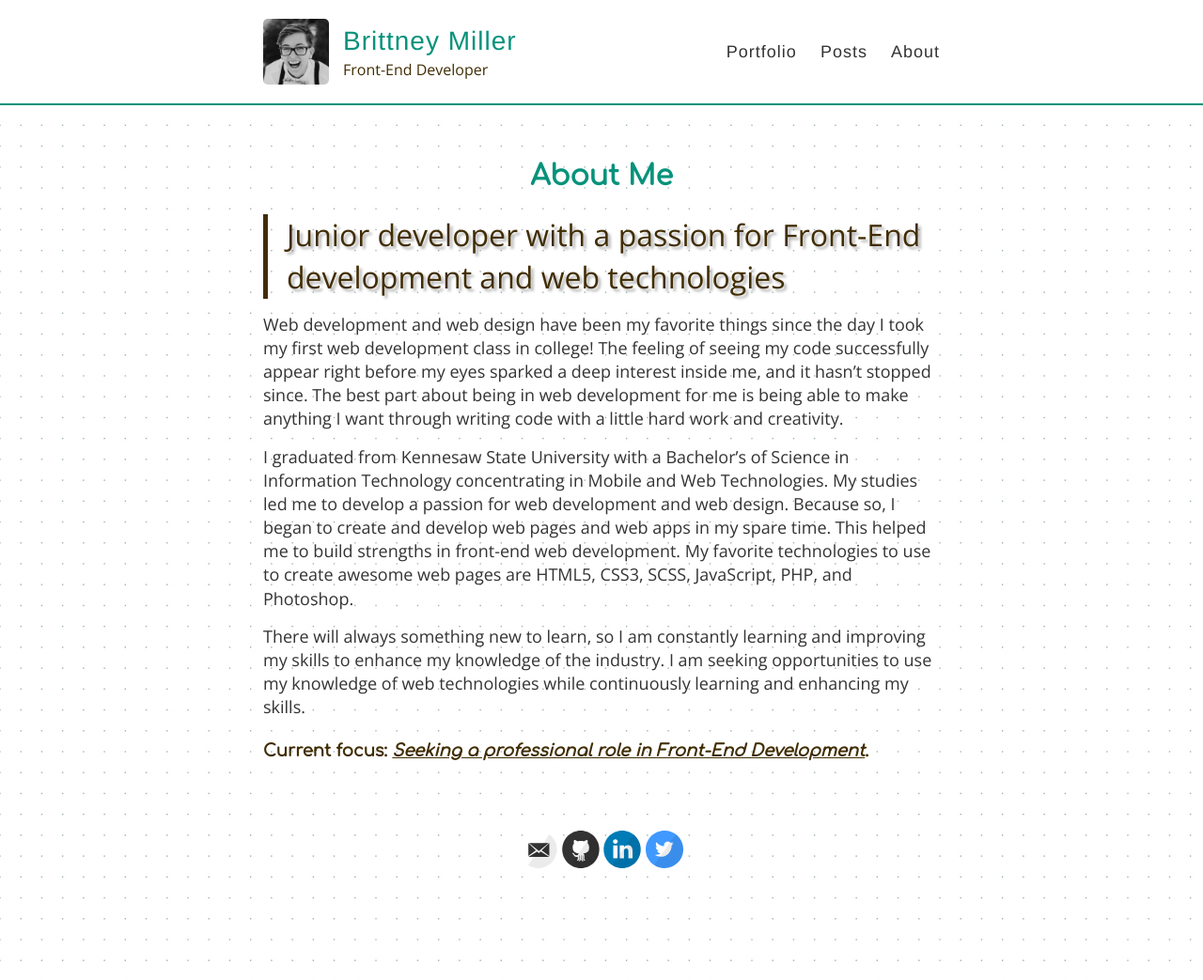
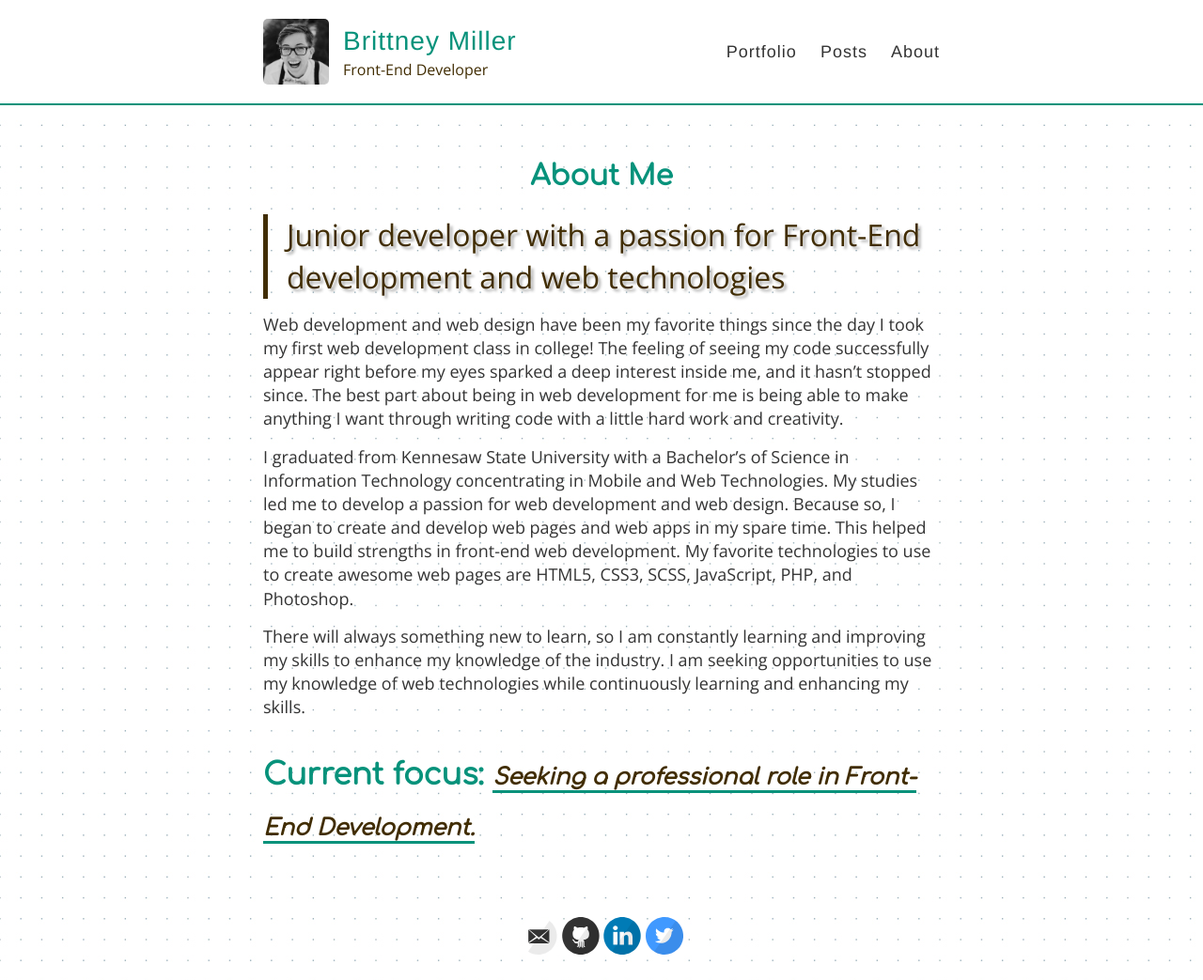
Before and after one commit to brittney092289/brittney092289.github.io, a Jekyll site: the page built from about.md, in a window 1280 px wide. Shown: the whole page at 94% size. Built offline with Jekyll 4.4.1, drawn with Linux system fonts in a browser that asks for light colours.

Commit message:
Update about.md

```diff
--- a/about.md
+++ b/about.md
@@ -14,4 +14,4 @@ I graduated from Kennesaw State University with a Bachelor’s of Science in Inf
 
 There will always something new to learn, so I am constantly learning and improving my skills to enhance my knowledge of the industry. I am seeking opportunities to use my knowledge of web technologies while continuously learning and enhancing my skills.
 
-<h4>Current focus: <span><u><em>Seeking a professional role in Front-End Development</em></u>.</span></h4>
+<h4 class="focus">Current focus: <span class="focus-2">Seeking a professional role in Front-End Development.</span></h4>
```
